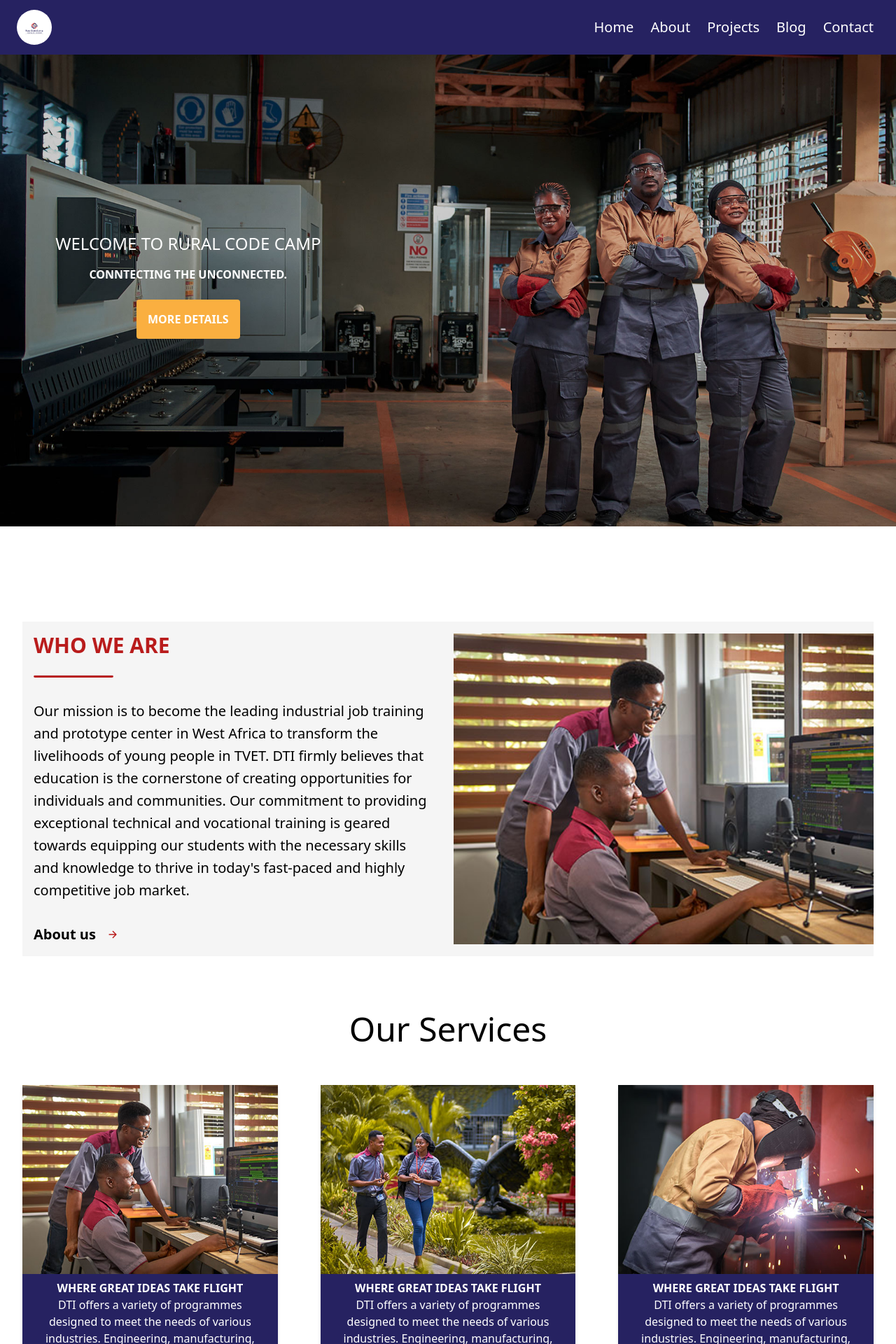
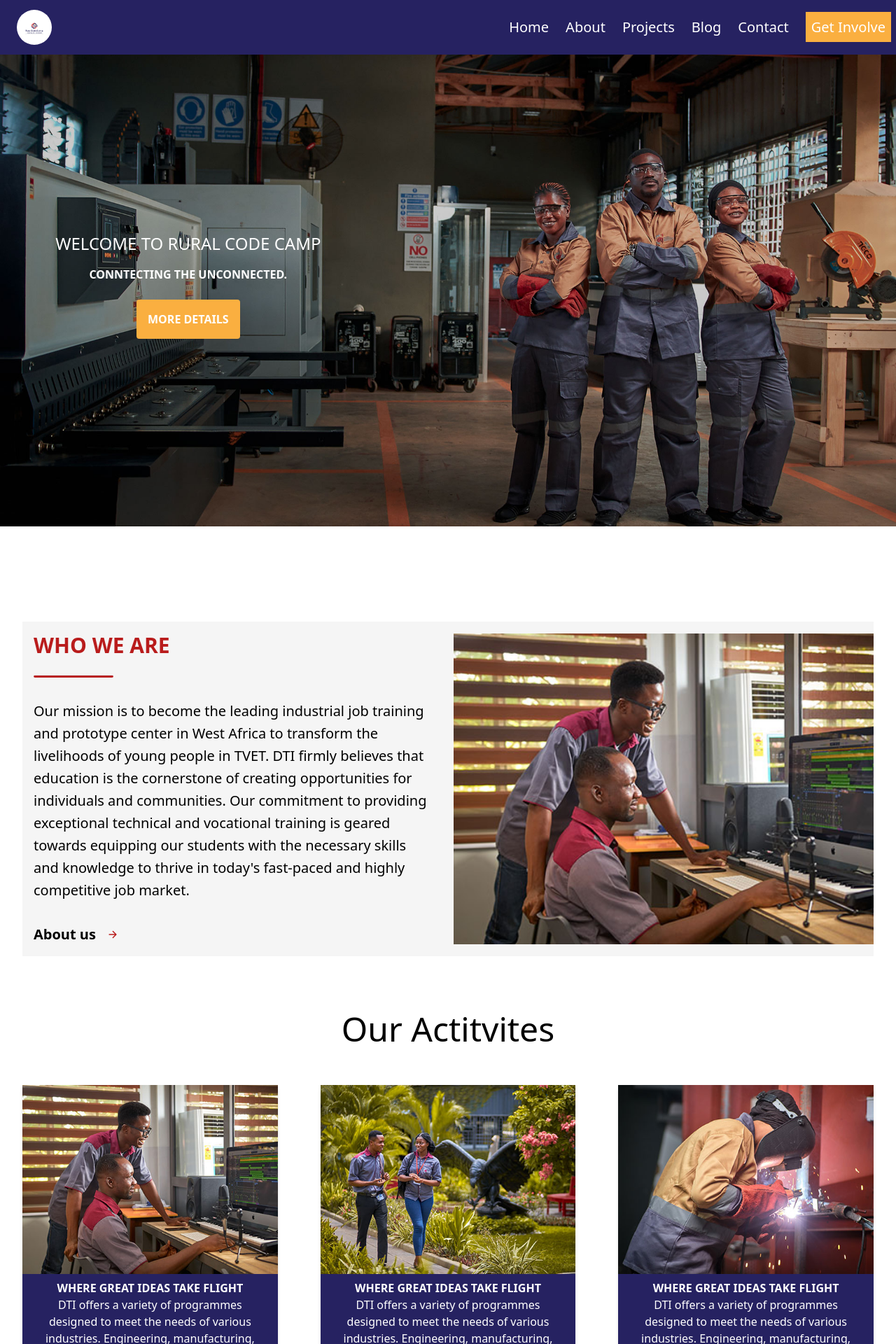
Before and after one commit to NextHubImpact/console-ghana, a React (Vite) app: page / in a window 1280 px wide. Shown: the top 1920 px of the page at 70% size. Built offline with nearby package versions, Linux system fonts and the light colour scheme.

Commit message:
nav updated

```diff
--- a/src/components/Content.jsx
+++ b/src/components/Content.jsx
@@ -162,10 +162,10 @@ const Content = () => {
 
       </section>
 
-     {/* our services */}
+     {/* our activities*/}
    <section className="">
        <div className="mx-8  my-14">
-          <h1 className="text-5xl text-center ">Our Services</h1>
+          <h1 className="text-5xl text-center ">Our Actitvites</h1>
        <div className="mt-14 mb-[6rem] lg:flex  xl:flex justify-between gap-8">
           {highlightCard.map((val, index) => {
             const { title, article, link, icon, img } = val;
@@ -197,7 +197,7 @@ const Content = () => {
           {highlightCard.map((val, index) => {
             const { title, article, link, icons } = val;
             return (
-              <div key={index} className=" flex flex-col  text-white items-center gap-2 bg-[#262261] p- rounded-[1rem] shadow-sm mb-4 lg:w-[30%] h-[60%] xl:w-[28%] p-8">
+              <div key={index} className=" flex flex-col  text-white items-center gap-2 bg-[#262261] p-  shadow-sm mb-4 lg:w-[30%] h-[60%] xl:w-[28%] p-8">
                  <div className="mb-6">
                   <img src={icons.whoweareIcon} alt="" />
                  </div>
@@ -222,7 +222,7 @@ const Content = () => {
          <div className="my-12 mx-8 bg-[#111]">
          <div className="flex flex-col justify-center items-center ">
             <iv className=" pt-12 lg:">
-                <h2 className=" mb-14 text-center font-bold text-[24px] text-red-700 lg:text-[48px]">
+                <h2 className=" mb-14 text-center font-bold text-[24px] text-[#EE4036] lg:text-[48px]">
                   Blog
                 </h2>
             </iv>
--- a/src/components/Navbar.jsx
+++ b/src/components/Navbar.jsx
@@ -28,7 +28,7 @@ const Navbar = ({}) => {
 
     const SidebarData = [
       {
-         id: '1',
+          id: '1',
           title: 'Home',
           path: '/',
       },
@@ -38,17 +38,25 @@ const Navbar = ({}) => {
           path: '/about',
       },
       {
+        id: '3',
           title: 'Projects',
           path: '/projects',
       },
       {
+        id: '4',
           title: 'Blog',
           path: '/Blog'
       },
       {
+        id: '5',
           title: 'Contact',
           path: '/contact'
       },
+      {
+        id: '6',
+        title: 'Get Involve',
+        path: '/getinvolve'
+      }
 
   ]
 
@@ -66,7 +74,7 @@ const Navbar = ({}) => {
     window.addEventListener('scroll', changeNavbarColor)
 
   return (
-    <div className={colorChange ? 'bg-black flex justify-between p-2 items-center top-0 fixed z-10  w-full ' : 'bg-[#262261]  flex justify-between p-2 items-center fixed z-10 top-0  w-full '}>
+    <div className={colorChange ? 'bg-black flex justify-between p-2 items-center top-0 fixed z-10 w-full ' : 'bg-[#262261]  flex justify-between p-2 items-center fixed z-10 top-0  w-full '}>
 
         <div className=" pl-4">
         <img className='w-[10%] bg-[white]  rounded-[50%] pl- lg:w-[10%] xl:w-[10%]' src={colorChange? lightLogo : lightLogo} alt="" />
@@ -78,12 +86,13 @@ const Navbar = ({}) => {
         }
 
 
-      <nav className='hidden lg:block  ' >
+      <nav className='hidden lg:block w-[45%] ' >
 
-        <ul className='lg: flex text-nowrap gap-2 py-2 items-center xl:p-4 '>
+        <ul className='lg: flex text-nowrap gap-2 py-2  justify-between items-center xl:p-4 '>
             {SidebarData.map((item, index) => {
                 return ( <Link to={item.path} key={index} className={colorChange? 'text-white px-2 xl:text-[20px] ' : 'text-white px-2 xl:text-[20px] ' }>
-                        <span >{item.title}</span>
+                        <span className={index == 5 ? 'bg-[#faaf40] p-2 text-white' : 'bg-inherit' } >{item.title}</span>
+
                     </Link>)
             })}
         </ul>
```
